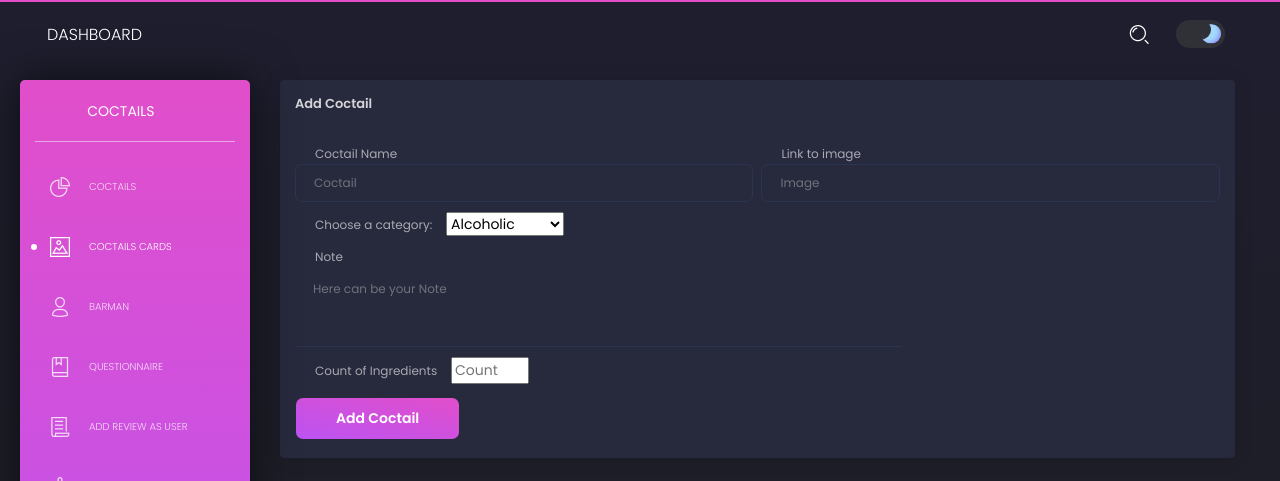
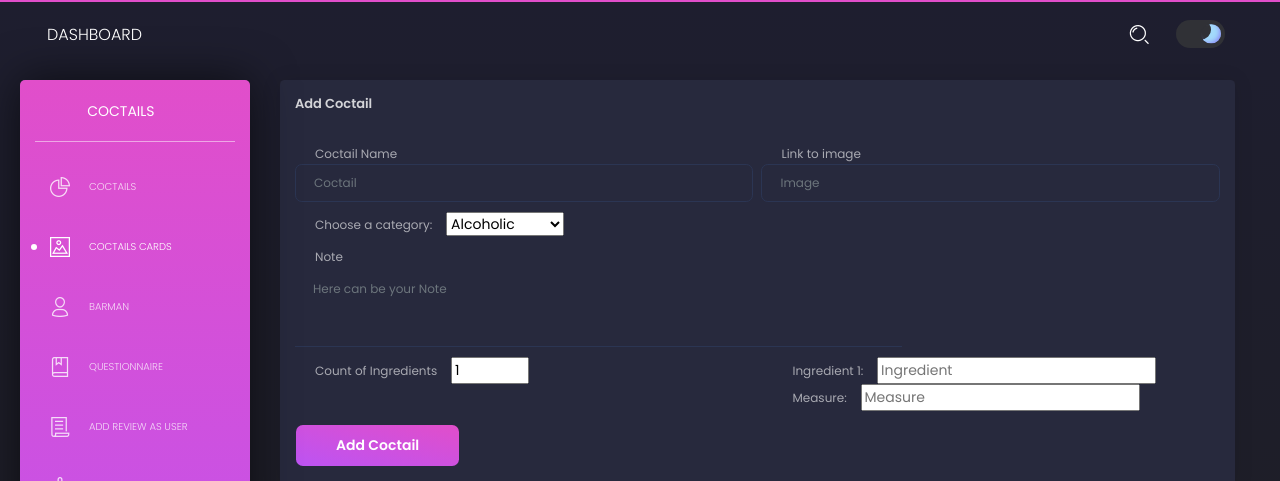
Before and after one commit to TMichaelan/sbd-cocktail-project-put, a Flask app: page /coctails_cards.html in a window 1280 px wide. Shown: the top 481 px of the page. Run offline with Flask 2, Linux system fonts and the light colour scheme; data that the repository does not hold is empty; parts of the project's set-up code (start-up, migrations or seed data) failed here and were passed over; some libraries are stand-ins or nearby versions.

Commit message:
fix: bug with ingridients

```diff
--- a/apps/templates/home/coctails_cards.html
+++ b/apps/templates/home/coctails_cards.html
@@ -119,6 +119,7 @@
                     placeholder="Count"
                     min="1"
                     max="15"
+                    value="1"
                     required
                   />
                 </div>
@@ -283,6 +284,24 @@
     </div>
   </div>
 </div>
+
+
+<script>
+
+for (let i = 0; i < 1; i++) {
+
+document.querySelector(".ingredients").innerHTML += `
+  <div class="form-group">
+    <label for="ingredient${i}">Ingredient ${i + 1}: </label>
+    <input name="ingredient${i}" type="text" title="4 to 50 characters, letters only" class="count" placeholder="Ingredient" pattern="[a-zA-Z\s_-]{4,50}" required>
+    <label for="measure${i}">Measure: </label>
+    <input name="measure${i}" type="text" class="count" placeholder="Measure" title="Use format: 1/2, 3/4" required>
+  </div>
+`;
+}
+
+</script>
+
 <script>
   function modifyCoctail() {
     // if (confirm("Are you sure you want to modify this post?")) {
@@ -437,6 +456,16 @@
   count.addEventListener("change", (e) => {
     document.querySelector(".ingredients").innerHTML = "";
 
+    count.addEventListener("input", function() {
+
+      if (this.value > 15) {
+          this.value = 15;
+      }
+      else if (this.value <= 0) {
+          this.value = 1;
+      }
+      });
+
     for (let i = 0; i < e.target.value; i++) {
       document.querySelector(".ingredients").innerHTML += `
         <div class="form-group">
```
